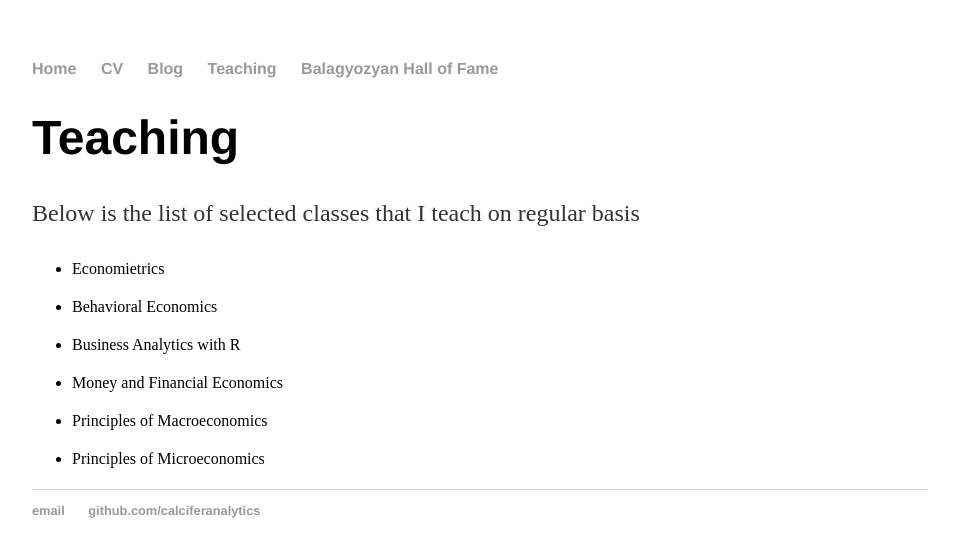
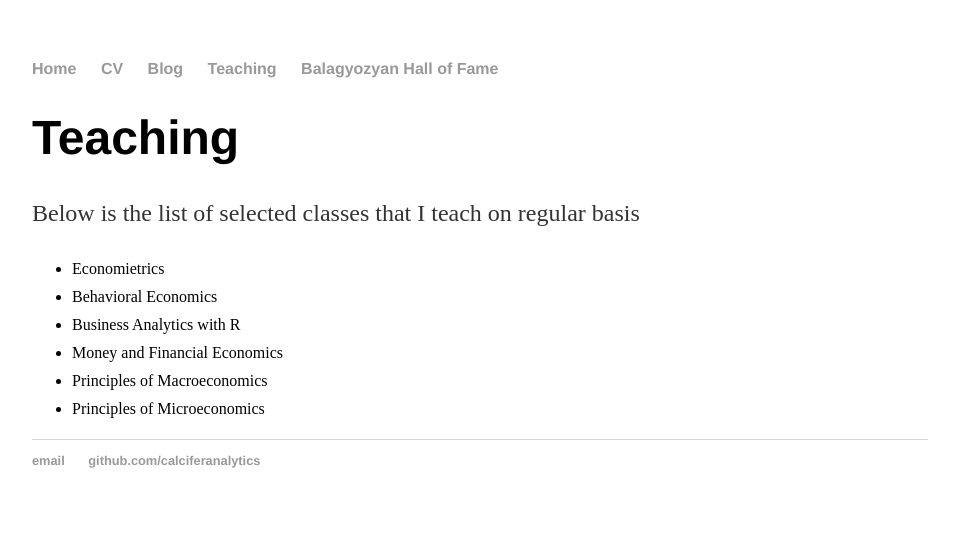
Before and after one commit to calciferanalytics/calciferanalytics.github.io, a Jekyll site: the page built from teaching/index.html, in a window 1280 px wide. Shown: the top 557 px of the page, without its empty margins (160-1119 px from the left). Built offline with Jekyll 4.4.1, drawn with Linux system fonts in a browser that asks for light colours.

Commit message:
Update default.html

```diff
--- a/_layouts/default.html
+++ b/_layouts/default.html
@@ -4,9 +4,6 @@
 			<title>{{ page.title }}</title>
 			<!-- link to main stylesheet -->
 			<link rel="stylesheet" type="text/css" href="/css/main.css">
-			<style>
-    				ul li { margin-bottom: 10px; } <! -To change the margins in a bulleted list - >
-			</style>
 		</head>
 		<body>
 			<nav>
```
